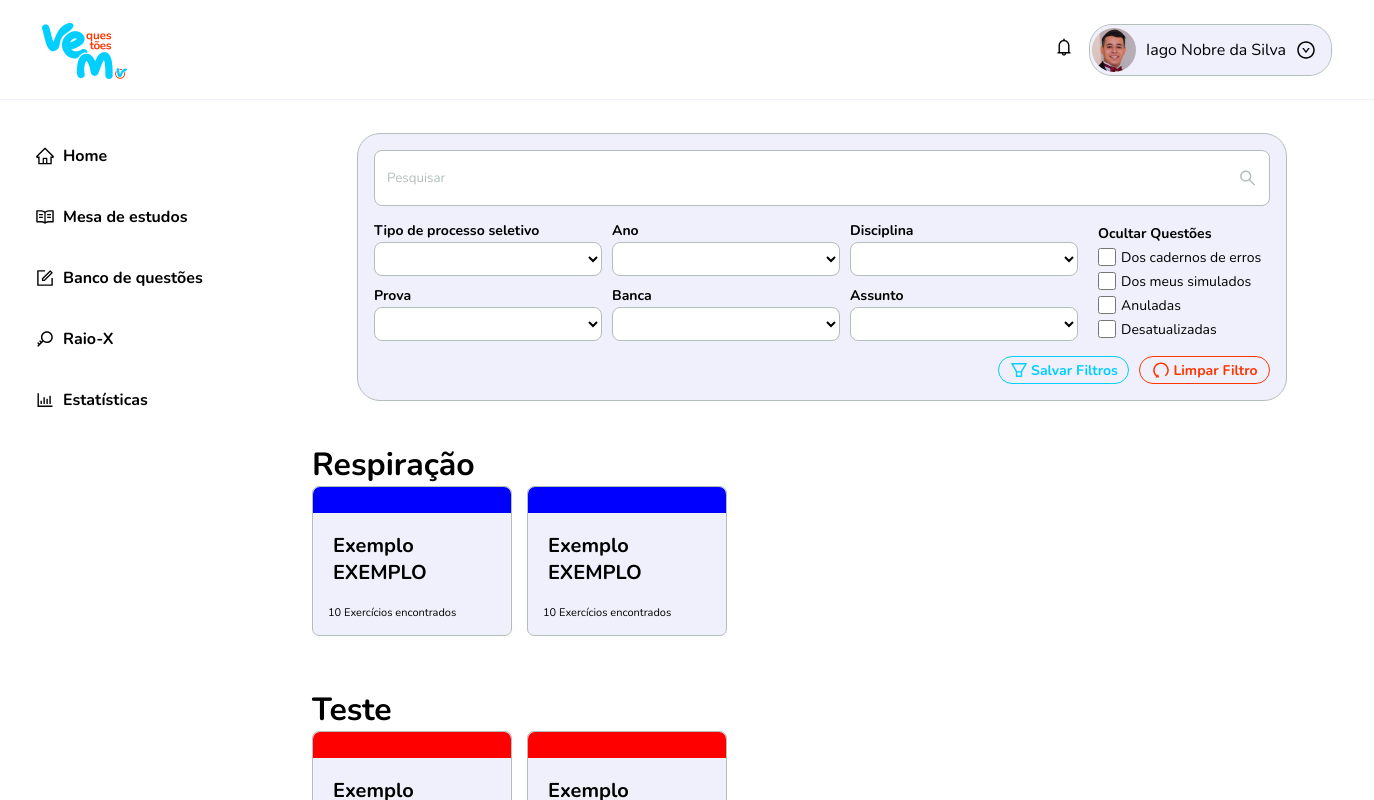
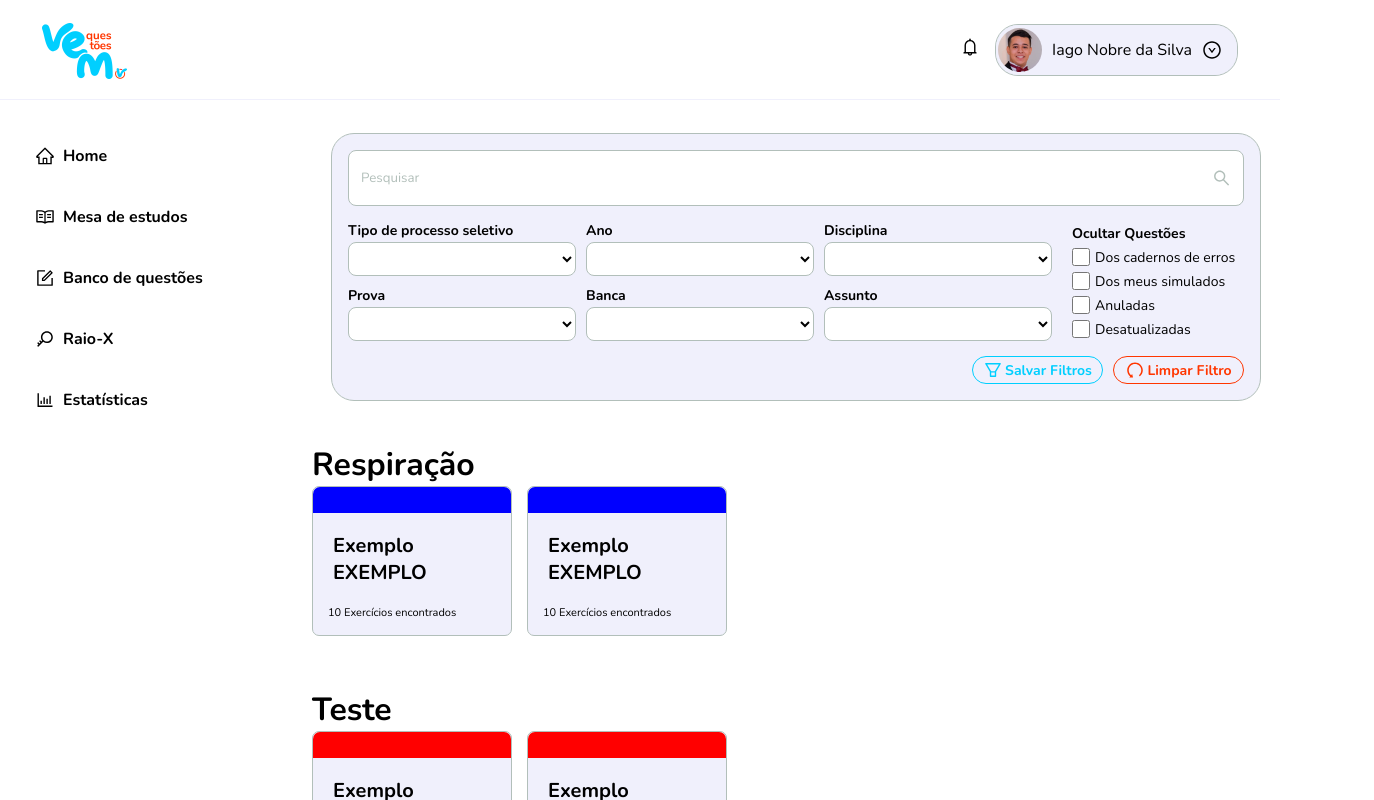
Before and after one commit to vadolasi/vem-questoes, a Next.js app: page /banco-de-questoes in a window 1280 px wide. Shown: the top 800 px of the page, 1374 px wide, since content can reach past the window. Built offline with nearby package versions, Linux system fonts and the light colour scheme.

Commit message:
adjust overflowX

```diff
--- a/src/pages/banco-de-questoes/styles.ts
+++ b/src/pages/banco-de-questoes/styles.ts
@@ -18,7 +18,10 @@ export const Container = styled('div', {
 export const Content = styled("div", {
         width: "100%",
         gridArea: 'content',
-        padding: "33px 42px",
+        paddingTop: "33px",
+        paddingLeft: "42px",
+
+        overflowX: "hidden",
 
         '.MatterWrap':{
                 width: "1020px",
```
